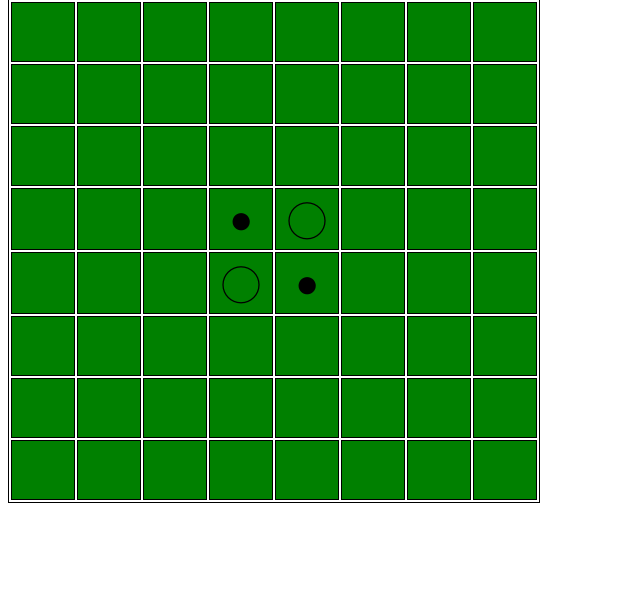
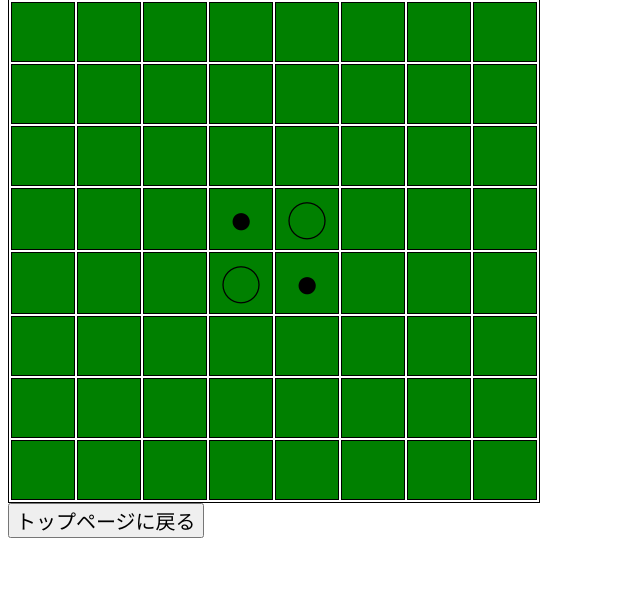
Before and after one commit to 2021AIT-OOP2-G06/oop2-othello, a Flask app: page / in a window 1280 px wide. Shown: the part 38-646 px from the top of the page, without its empty margins (0-640 px from the left). Run offline with Flask 2, Linux system fonts and the light colour scheme; some libraries are stand-ins or nearby versions.

Commit message:
戻るボタン追加

```diff
--- a/static/index.css
+++ b/static/index.css
@@ -13,3 +13,9 @@ td{
 
 table , td, th {
 border: 1px solid black;
+}
+
+#reverse{
+  font-size: 20px;
+  text-align:right;
+}
--- a/templates/index.html
+++ b/templates/index.html
@@ -97,6 +97,7 @@
       </tr>
     </tbody>
   </table>
+  <input type="button" id="reverse" value="トップページに戻る" onclick="location.href='top.html'">
   <!--スクリプトは別ファイルに分離しました-->
   <script type="text/javascript" src="../static/index.js" defer></script>
 </body>
```
